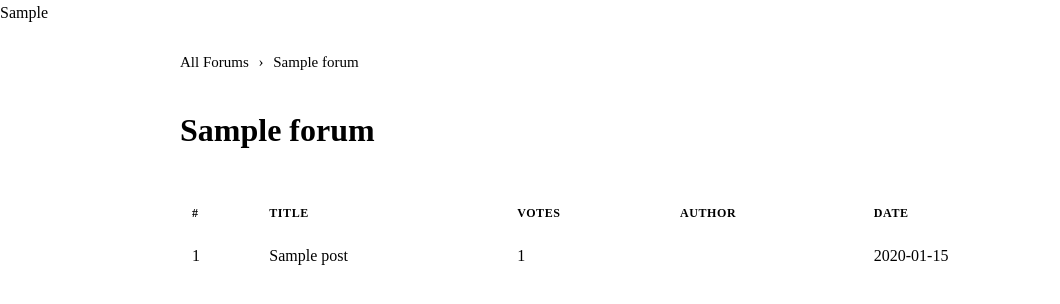
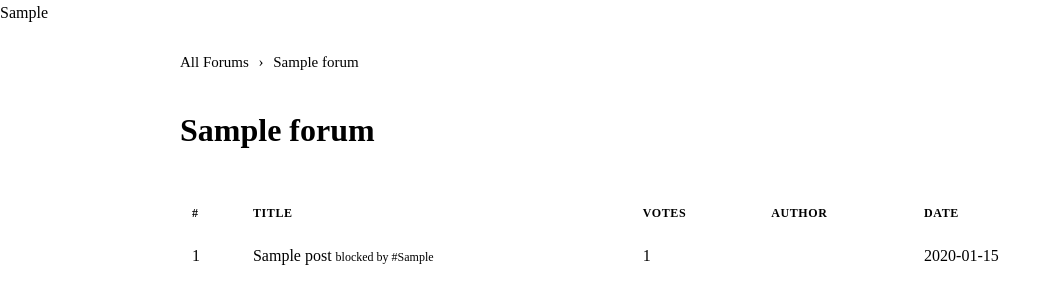
Before and after one commit to Callendina/corkboard, a Python web app: template corkboard/templates/board.html in a window 1280 px wide. Shown: the top 304 px of the page, without its empty margins (0-1060 px from the left). Run offline with Jinja, Linux system fonts and the light colour scheme; the template is opened without the code that fills it: most values are stand-ins (such as "Sample title", 1, 10 or a date in 2020).

Commit message:
Show blocked_by in post list view
Small red label next to the title in the forum listing.

Co-Authored-By: Claude Opus 4.6 (1M context) <noreply@anthropic.com>

```diff
--- a/corkboard/templates/board.html
+++ b/corkboard/templates/board.html
@@ -50,7 +50,7 @@
             {% if forum.forum_type == "lifecycle" %}
                 <td><span class="status-badge status-{{ post.status }}">{{ post.status }}</span></td>
             {% endif %}
-            <td><a href="{{ prefix }}/post/{{ post.post_number }}">{{ post.title }}</a></td>
+            <td><a href="{{ prefix }}/post/{{ post.post_number }}">{{ post.title }}</a>{% if post.blocked_by %} <a href="{{ prefix }}/post/{{ post.blocked_by }}" style="font-size:0.75rem;color:var(--cb-danger);white-space:nowrap;">blocked by #{{ post.blocked_by }}</a>{% endif %}</td>
             <td>{{ post.vote_count }}</td>
             <td>{{ mask_author(post.author_email, user.role, post.post_number) }}</td>
             <td>{{ post.created_at.strftime('%Y-%m-%d') if post.created_at else '' }}</td>
```
